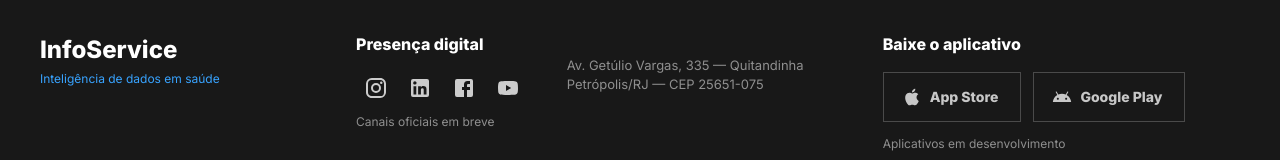
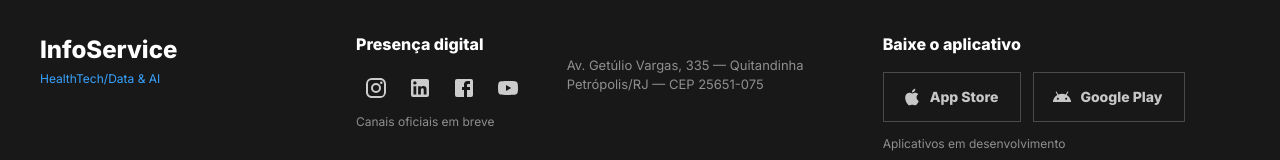
Before and after one commit to Info-Service-Technology/Info-Service-Technology.io, a React (Vite) app: page / in a window 1280 px wide. Shown: the part 3843-4003 px from the top of the page. Built offline with nearby package versions, Linux system fonts and the light colour scheme.

Commit message:
Update footer text to reflect new branding

```diff
--- a/src/components/Footer.tsx
+++ b/src/components/Footer.tsx
@@ -17,7 +17,7 @@ function InstitutionalFooter() {
           <Grid item xs={12} md={3}>
             <Typography sx={{ fontWeight: 800, fontSize: 24 }}>InfoService</Typography>
             <Typography sx={{ fontSize: 12, color: '#38a3ff', mt: .25 }}>
-              Inteligência de dados em saúde
+              HealthTech/Data & AI
             </Typography>
 
 
```
